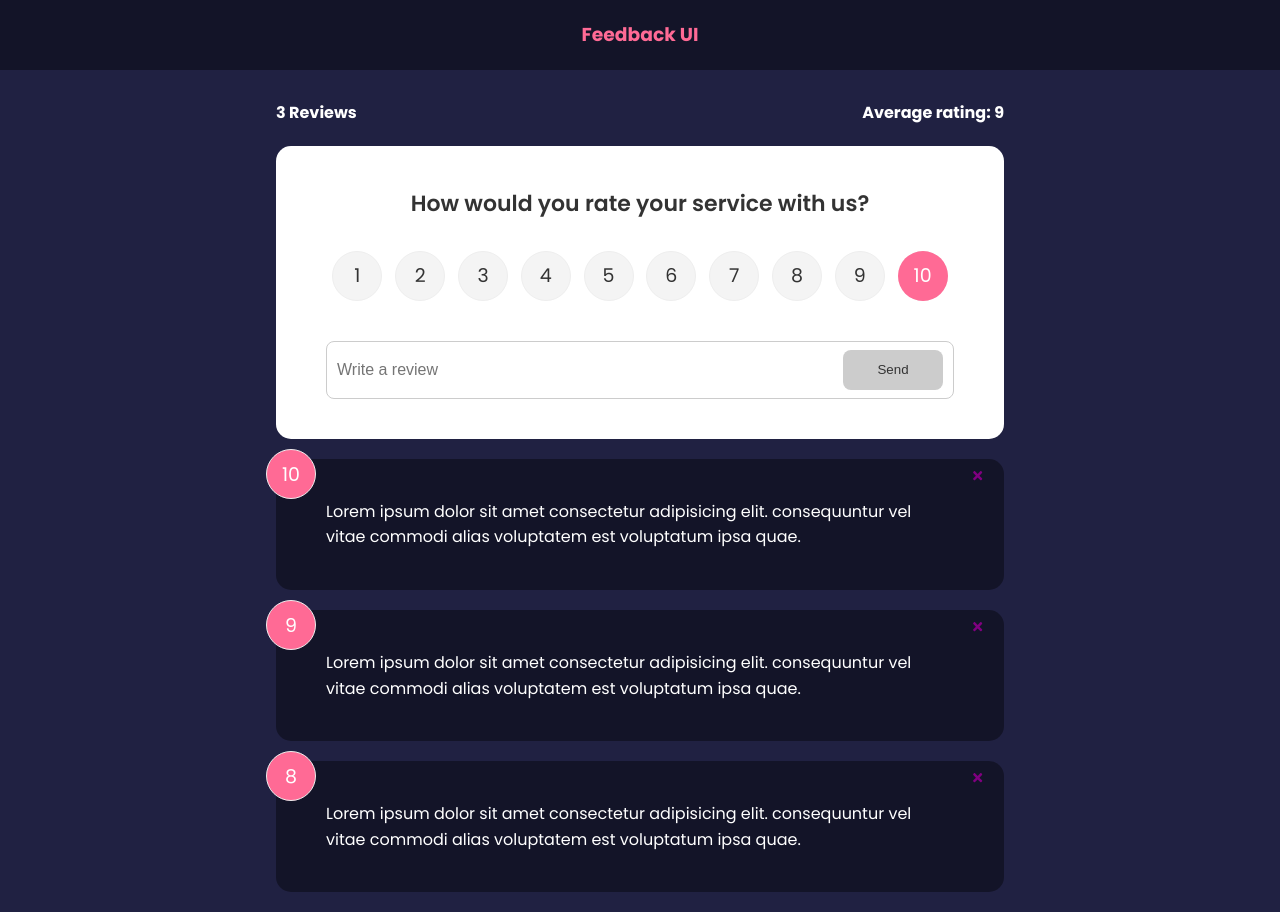
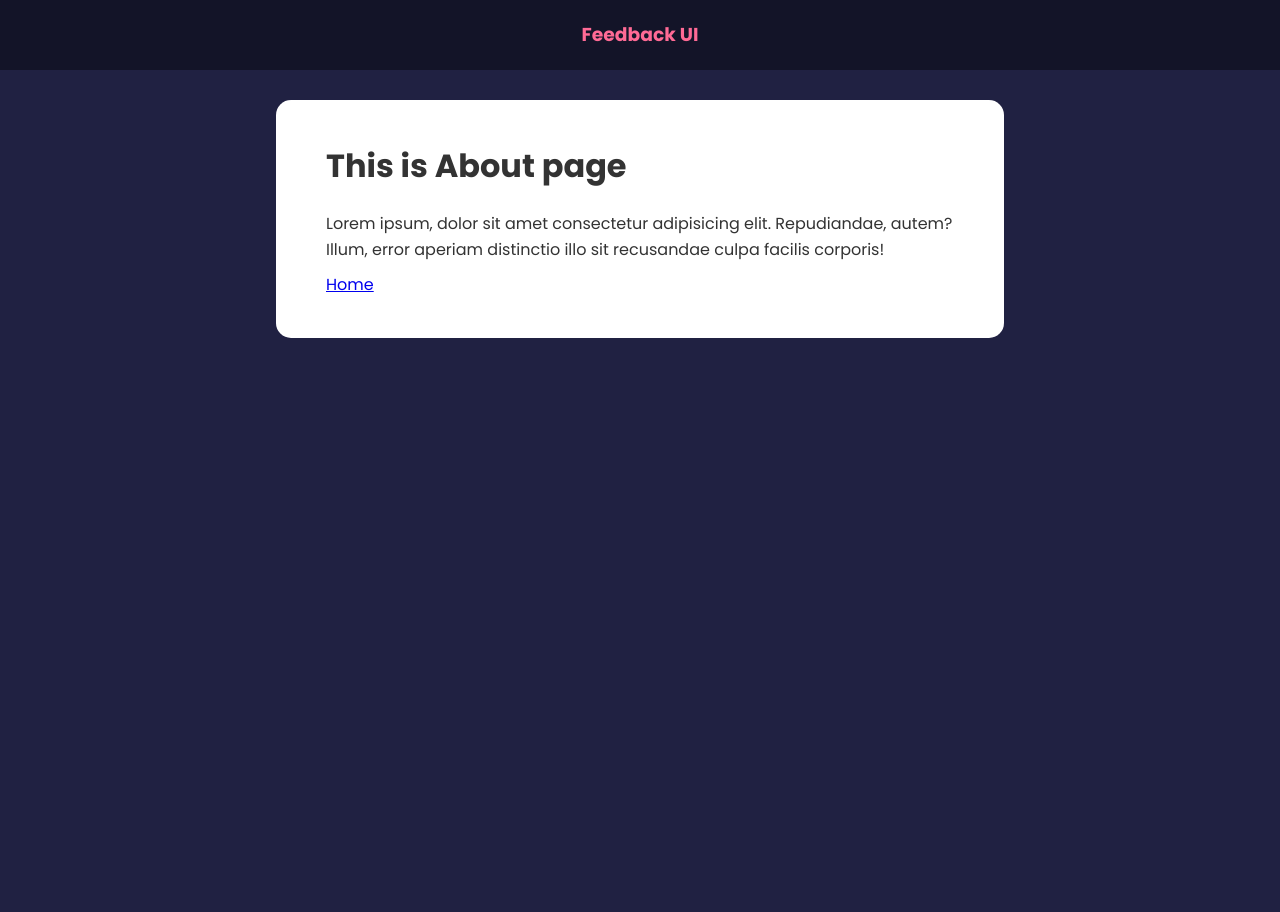
Before and after one commit to igorhsil/react-travesty, a React (Create React App) app: page /about in a window 1280 px wide. After the commit the page ends 800 px from the top, so only its background shows below. Built offline with nearby package versions, Linux system fonts and the light colour scheme.

Commit message:
add/routes-about-page

```diff
--- a/package.json
+++ b/package.json
@@ -10,6 +10,7 @@
     "react-dom": "^18.1.0",
     "react-icons": "^4.3.1",
     "react-items": "^0.1.0",
+    "react-router-dom": "^6.3.0",
     "react-scripts": "5.0.1",
     "uuid": "^8.3.2",
     "web-vitals": "^2.1.4"
--- a/src/App.js
+++ b/src/App.js
@@ -1,4 +1,5 @@
 import { useState } from 'react';
+import { BrowserRouter as Router, Route, Routes } from 'react-router-dom';
 import { v4 as uuid } from 'uuid';
 import Header from './components/Header';
 import FeedbackList from './components/FeedbackList';
@@ -6,6 +7,8 @@ import FeedbackStats from './components/FeedbackStats';
 
 import feedbackData from './components/data/seed';
 import FeedbackForm from './components/FeedbackForm';
+
+import About from './pages/About';
 
 function App() {
   const [feedback, setFeedback] = useState(feedbackData);
@@ -19,18 +22,33 @@ function App() {
   const addFeedback = (newFeedback) => {
     newFeedback.id = uuid();
     setFeedback([newFeedback, ...feedback]);
-    console.log(newFeedback);
+    // console.log(newFeedback);
   };
 
   return (
-    <>
+    <Router>
       <Header />
       <div className="container">
-        <FeedbackStats feedback={feedback} />
-        <FeedbackForm handleAdd={addFeedback} />
-        <FeedbackList feedback={feedback} handleDelete={deleteFeedback} />
+        <Routes>
+          <Route
+            path="/"
+            exact
+            element={
+              <>
+                <FeedbackStats feedback={feedback} />
+                <FeedbackForm handleAdd={addFeedback} />
+                <FeedbackList
+                  feedback={feedback}
+                  handleDelete={deleteFeedback}
+                />
+              </>
+            }
+          ></Route>
+
+          <Route path="/about" element={<About />} />
+        </Routes>
       </div>
-    </>
+    </Router>
   );
 }
 
--- /dev/null
+++ b/src/pages/About.js
@@ -0,0 +1,20 @@
+import React from 'react';
+import Card from '../components/shared/Card';
+import { Link } from 'react-router-dom';
+
+export default function About() {
+  return (
+    <Card>
+      <div className="about">
+        <h1>This is About page</h1>
+        <p>
+          Lorem ipsum, dolor sit amet consectetur adipisicing elit. Repudiandae,
+          autem? Illum, error aperiam distinctio illo sit recusandae culpa
+          facilis corporis!
+        </p>
+
+        <Link to="/">Home</Link>
+      </div>
+    </Card>
+  );
+}
```
Also changed, not shown: 1 other file (tests, documents, lock files or other folders).
